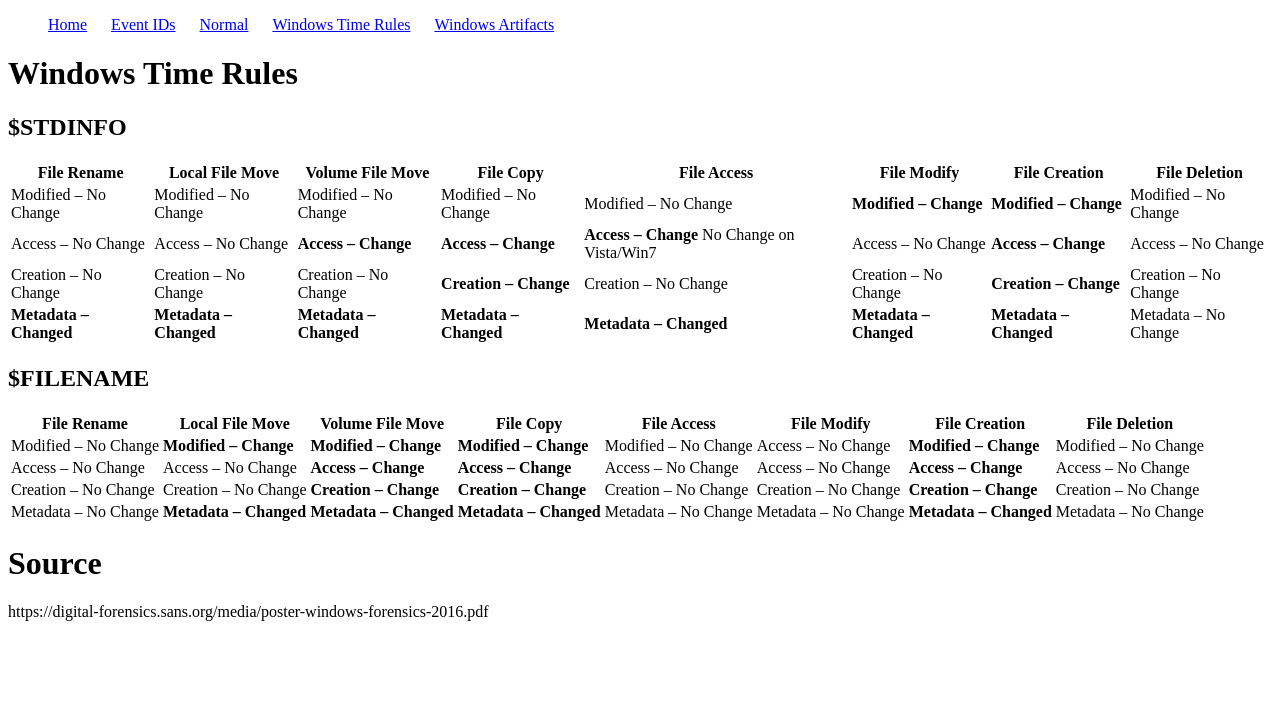
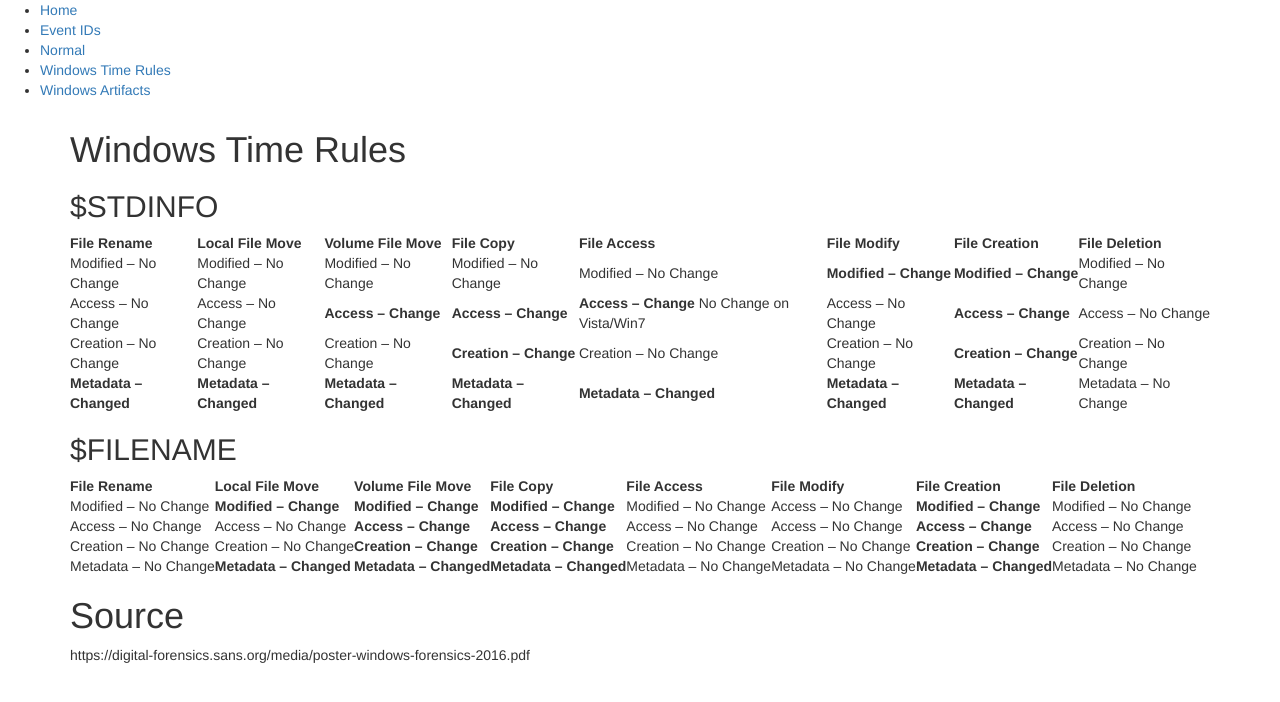
Before and after one commit to jipegit/jipegit.github.io, a Jekyll site: the page built from windows-time-rules.md, in a window 1280 px wide. Shown: the top 702 px of the page. Built offline with Jekyll 4.4.1, drawn with Linux system fonts in a browser that asks for light colours.

Commit message:
Update default.html

```diff
--- a/_layouts/default.html
+++ b/_layouts/default.html
@@ -3,7 +3,7 @@
 		<head>
 			<title>{{ page.title }}</title>
 			<!-- link to main stylesheet -->
-			<link rel="stylesheet" type="text/css" href="/css/main.css">
+			<link rel="stylesheet" href="https://maxcdn.bootstrapcdn.com/bootstrap/3.3.6/css/bootstrap.min.css" integrity="sha384-1q8mTJOASx8j1Au+a5WDVnPi2lkFfwwEAa8hDDdjZlpLegxhjVME1fgjWPGmkzs7" crossorigin="anonymous">
 		</head>
 		<body>
 			<nav>
```
